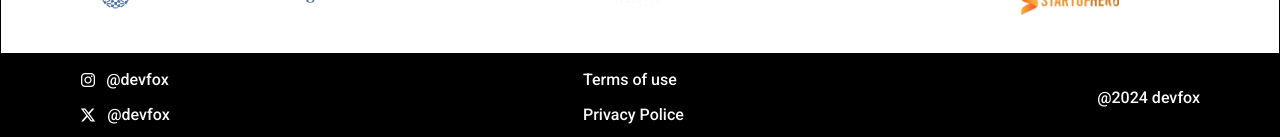
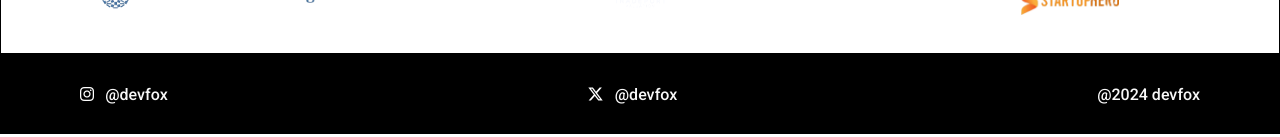
Before and after one commit to GuilhermeFio/DevFox, a React (Create React App) app: page / in a window 1280 px wide. Shown: the part 3094-3231 px from the top of the page. Built offline with nearby package versions, Linux system fonts and the light colour scheme.

Commit message:
Primeira versão finalizada!

```diff
--- a/src/pages/landing/index.jsx
+++ b/src/pages/landing/index.jsx
@@ -202,8 +202,8 @@ function Landing() {
       </main>
 
       <footer className='rodape'>
-<div className='coluna'><div><i id='insta' class="fa-brands fa-instagram"></i><p>@devfox</p></div><div><i id='x'class="fa-brands fa-x-twitter"></i><p>@devfox</p></div></div>
-<div className='coluna'><p>Terms of use</p><p>Privacy Police</p></div>
+<div className='coluna'><div><i id='insta' class="fa-brands fa-instagram"></i><p>@devfox</p></div></div>
+<div className='coluna'><div><i id='x'class="fa-brands fa-x-twitter"></i><p>@devfox</p></div></div>
 <div className='coluna'><p>@2024 devfox</p></div>
 
 </footer>
--- a/src/pages/landing/index.scss
+++ b/src/pages/landing/index.scss
@@ -409,6 +409,7 @@ scroll-behavior: smooth;
         padding: 1em 5em;
         flex-wrap: wrap;
         gap: 1em;
+        height: 5em;
 
     .coluna{
         display: flex;
```
